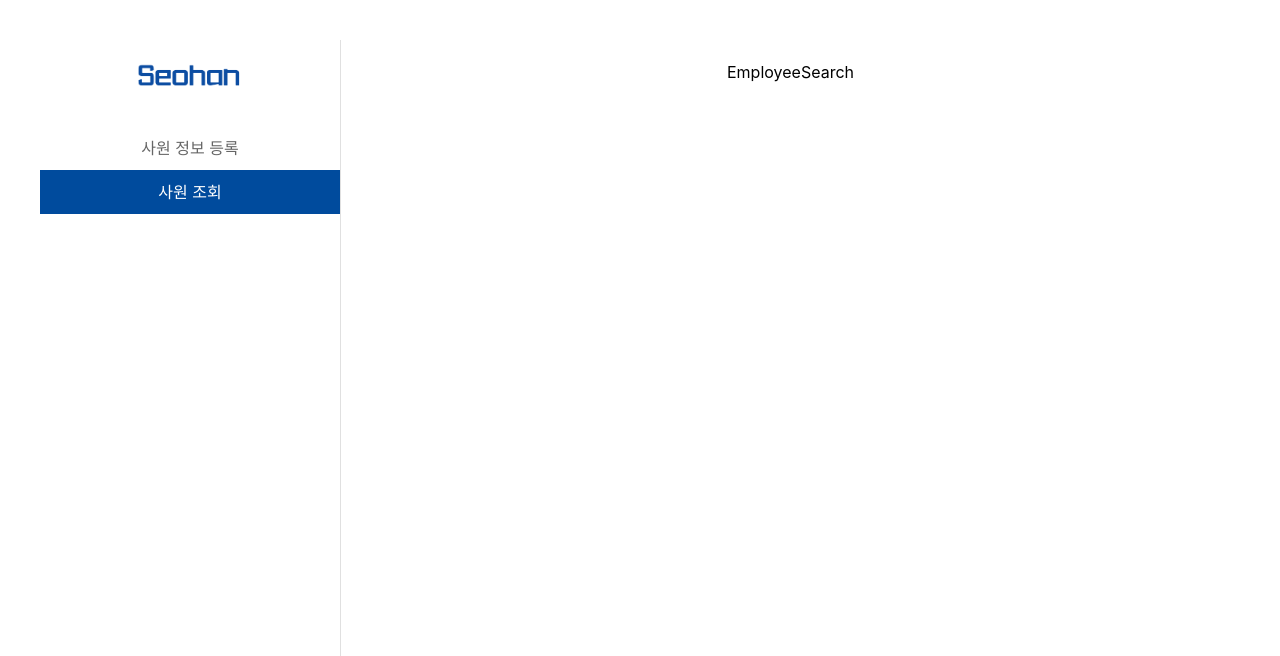
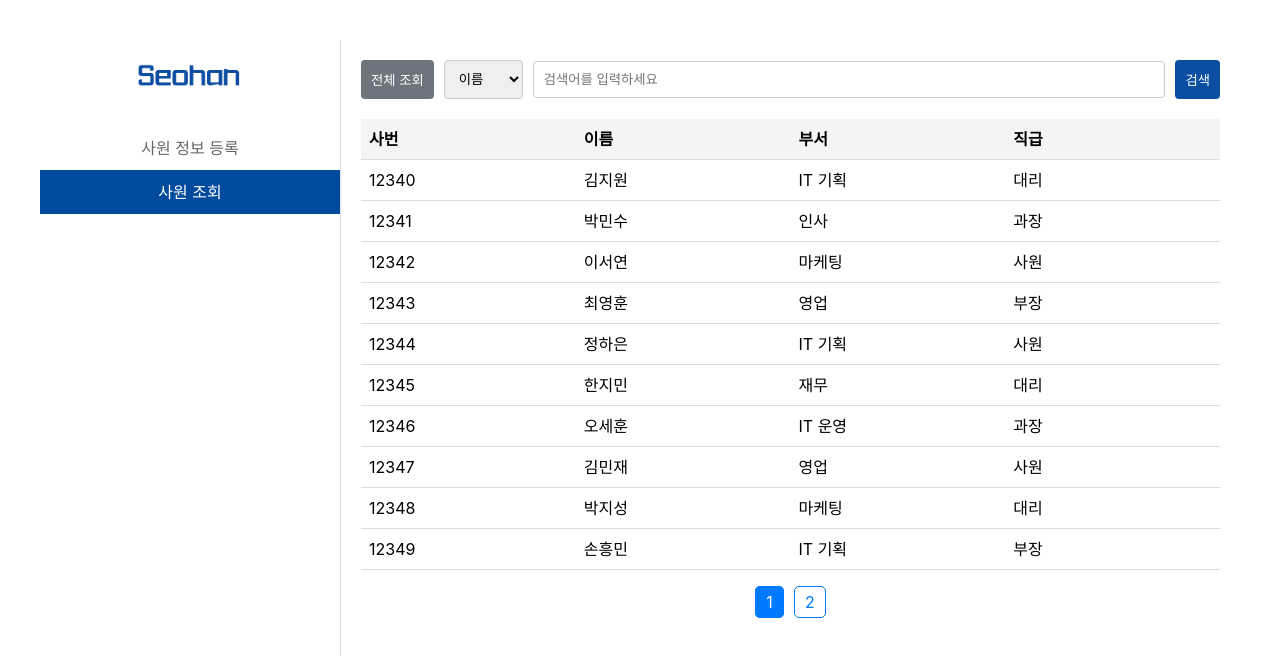
Before and after one commit to IT-1team/FE, a React (Vite) app: page /dashboard/search in a window 1280 px wide. Shown: the top 656 px of the page. Built offline with nearby package versions, Linux system fonts and the light colour scheme.

Commit message:
add search page

```diff
--- a/package.json
+++ b/package.json
@@ -14,7 +14,8 @@
     "react-daum-postcode": "^3.2.0",
     "react-dom": "^19.0.0",
     "react-router-dom": "^7.1.5",
-    "sass": "^1.84.0"
+    "sass": "^1.84.0",
+    "sass-embedded": "^1.83.4"
   },
   "devDependencies": {
     "@eslint/js": "^9.19.0",
--- a/src/components/common/Button.jsx
+++ b/src/components/common/Button.jsx
@@ -1,5 +1,5 @@
 import React from 'react';
-import '../styles/Button.scss';
+import '../../styles/Button.scss';
 
 const Button = ({ btnOn, buttonSize, buttonColor, children, action }) => {
   return (
--- /dev/null
+++ b/src/components/common/Pagination.jsx
@@ -0,0 +1,29 @@
+import React from 'react';
+import '../../styles/Pagination.scss';
+
+const Pagination = ({ postsPerPage, totalPosts, paginate, currentPage }) => {
+  const pageNumbers = [];
+
+  for (let i = 1; i <= Math.ceil(totalPosts / postsPerPage); i++) {
+    pageNumbers.push(i);
+  }
+
+  return (
+    <nav>
+      <ul className="pagination">
+        {pageNumbers.map(number => (
+          <li
+            key={number}
+            className={`page-item ${currentPage === number ? 'active' : ''}`}
+          >
+            <a onClick={() => paginate(number)} href="!#" className="page-link">
+              {number}
+            </a>
+          </li>
+        ))}
+      </ul>
+    </nav>
+  );
+};
+
+export default Pagination;
--- /dev/null
+++ b/src/components/features/EmployeeTable.jsx
@@ -0,0 +1,35 @@
+import React from 'react';
+import "../../styles/EmployeeTable.scss"
+
+export function EmployeeTable({ data }) {
+  return (
+    <div className="employee-table">
+      <table>
+        <thead>
+          <tr>
+            <th>사번</th>
+            <th>이름</th>
+            <th>부서</th>
+            <th>직급</th>
+          </tr>
+        </thead>
+        <tbody>
+          {data.length > 0 ? (
+            data.map(employee => (
+              <tr key={employee.empNum}>
+                <td>{employee.empNum}</td>
+                <td>{employee.name}</td>
+                <td>{employee.department}</td>
+                <td>{employee.rank}</td>
+              </tr>
+            ))
+          ) : (
+            <tr>
+              <td colSpan="4">데이터 없음</td>
+            </tr>
+          )}
+        </tbody>
+      </table>
+    </div>
+  );
+}
--- /dev/null
+++ b/src/components/features/SearchBar.jsx
@@ -0,0 +1,38 @@
+import React from 'react';
+import "../../styles/SearchBar.scss"
+
+export function SearchBar({
+  searchType,
+  setSearchType,
+  searchValue,
+  setSearchValue,
+  onFetchAll,
+  onSearch,
+}) {
+  return (
+    <div className="search-bar">
+      <button className="fetch-all-btn" onClick={onFetchAll}>
+        전체 조회
+      </button>
+      <select
+        value={searchType}
+        onChange={e => setSearchType(e.target.value)}
+        className="search-select"
+      >
+        <option value="name">이름</option>
+        <option value="empNum">사번</option>
+        <option value="department">부서명</option>
+      </select>
+      <input
+        type="text"
+        value={searchValue}
+        onChange={e => setSearchValue(e.target.value)}
+        placeholder="검색어를 입력하세요"
+        className="search-input"
+      />
+      <button className="search-btn" onClick={onSearch}>
+        검색
+      </button>
+    </div>
+  );
+}
--- a/src/pages/EmployeeSearch.jsx
+++ b/src/pages/EmployeeSearch.jsx
@@ -1,7 +1,85 @@
-import React from 'react';
+import React, { useState, useEffect } from 'react';
+import { SearchBar } from '../components/features/SearchBar';
+import { EmployeeTable } from '../components/features/EmployeeTable';
+import Pagination from '../components/common/Pagination';
+import '../styles/EmployeeSearch.scss';
+
+//dummy 데이터
+const dummyData = [
+  { empNum: '12340', name: '김지원', department: 'IT 기획', rank: '대리' },
+  { empNum: '12341', name: '박민수', department: '인사', rank: '과장' },
+  { empNum: '12342', name: '이서연', department: '마케팅', rank: '사원' },
+  { empNum: '12343', name: '최영훈', department: '영업', rank: '부장' },
+  { empNum: '12344', name: '정하은', department: 'IT 기획', rank: '사원' },
+  { empNum: '12345', name: '한지민', department: '재무', rank: '대리' },
+  { empNum: '12346', name: '오세훈', department: 'IT 운영', rank: '과장' },
+  { empNum: '12347', name: '김민재', department: '영업', rank: '사원' },
+  { empNum: '12348', name: '박지성', department: '마케팅', rank: '대리' },
+  { empNum: '12349', name: '손흥민', department: 'IT 기획', rank: '부장' },
+  { empNum: '123410', name: '이강인', department: '인사', rank: '사원' },
+  { empNum: '123411', name: '황희찬', department: '재무', rank: '과장' },
+  { empNum: '123412', name: '조규성', department: 'IT 운영', rank: '대리' },
+  { empNum: '123413', name: '김연아', department: '영업', rank: '사원' },
+  { empNum: '123414', name: '유재석', department: '마케팅', rank: '부장' },
+];
+
+//검색 옵션
+const searchOptions = [
+  { value: 'name', label: '이름' },
+  { value: 'empNum', label: '사번' },
+  { value: 'department', label: '부서명' },
+];
 
 const EmployeeSearch = () => {
-  return <div>EmployeeSearch</div>;
+  const [searchType, setSearchType] = useState('name');
+  const [searchValue, setSearchValue] = useState('');
+  const [filteredData, setFilteredData] = useState([]);
+  const [currentPage, setCurrentPage] = useState(1);
+  const [postsPerPage] = useState(10);
+  // 전체 조회 핸들러
+  const handleFetchAll = () => {
+    setFilteredData(dummyData);
+  };
+
+  // 검색 핸들러
+  const handleSearch = () => {
+    const result = dummyData.filter(item =>
+      item[searchType].includes(searchValue)
+    );
+    setFilteredData(result);
+  };
+
+  // 현재 페이지의 데이터 계산
+  const indexOfLastPost = currentPage * postsPerPage;
+  const indexOfFirstPost = indexOfLastPost - postsPerPage;
+  const currentPosts = filteredData.slice(indexOfFirstPost, indexOfLastPost);
+
+  // 페이지 변경 핸들러
+  const paginate = pageNumber => setCurrentPage(pageNumber);
+
+  useEffect(() => {
+    setFilteredData(dummyData);
+  }, []);
+
+  return (
+    <div>
+      <SearchBar
+        searchType={searchType}
+        setSearchType={setSearchType}
+        searchValue={searchValue}
+        setSearchValue={setSearchValue}
+        onFetchAll={handleFetchAll}
+        onSearch={handleSearch}
+      />
+      <EmployeeTable data={currentPosts} />
+      <Pagination
+        postsPerPage={postsPerPage}
+        totalPosts={filteredData.length}
+        paginate={paginate}
+        currentPage={currentPage}
+      />
+    </div>
+  );
 };
 
 export default EmployeeSearch;
--- /dev/null
+++ b/src/styles/EmployeeSearch.scss
@@ -0,0 +1,17 @@
+.employee-search {
+  width: calc(100% - 40px);
+  max-width: 800px;
+  margin: auto;
+
+  .pagination {
+    text-align: center;
+    margin-top: 20px;
+    font-size: 16px;
+    color: #333;
+    cursor: pointer;
+
+    &:hover {
+      text-decoration: underline;
+    }
+  }
+}
--- /dev/null
+++ b/src/styles/EmployeeTable.scss
@@ -0,0 +1,24 @@
+.employee-table {
+  width: 100%;
+  border-collapse: collapse;
+  table {
+    width: 100%; /* 테이블이 부모 컨테이너의 너비를 모두 차지 */
+    border-collapse: collapse; /* 테두리 간격 제거 */
+    table-layout: fixed; /* 열 너비를 균등하게 분배 */
+  }
+  th,
+  td {
+    border-bottom: 1px solid #ddd;
+    text-align: left;
+    padding: 8px;
+  }
+
+  th {
+    background-color: #f4f4f4;
+    font-weight: bold;
+  }
+
+  tr:hover {
+    background-color: #f9f9f9;
+  }
+}
--- /dev/null
+++ b/src/styles/Pagination.scss
@@ -0,0 +1,29 @@
+.pagination {
+  display: flex;
+  justify-content: center;
+  list-style: none;
+  padding: 0;
+  margin-top: 20px;
+
+  .page-item {
+    margin: 0 5px;
+
+    .page-link {
+      color: #007bff;
+      padding: 5px 10px;
+      text-decoration: none;
+      border: 1px solid #007bff;
+      border-radius: 5px;
+
+      &:hover {
+        background-color: #007bff;
+        color: white;
+      }
+    }
+
+    &.active .page-link {
+      background-color: #007bff;
+      color: white;
+    }
+  }
+}
--- /dev/null
+++ b/src/styles/SearchBar.scss
@@ -0,0 +1,48 @@
+.search-bar {
+  display: flex;
+  align-items: center;
+  margin-bottom: 20px;
+
+  button {
+    padding: 10px;
+    border-radius: 4px;
+    border: none;
+    cursor: pointer;
+
+    &.fetch-all-btn {
+      background-color: #6c757d;
+      color: white;
+      margin-right: 10px;
+
+      &:hover {
+        background-color: #545b62;
+      }
+    }
+
+    &.search-btn {
+      background-color: #0a4ea2;
+      color: white;
+
+      &:hover {
+        background-color: #083d82;
+      }
+    }
+  }
+
+  select,
+  input {
+    padding: 10px;
+    margin-right: 10px;
+    border-radius: 4px;
+    border: 1px solid #ccc;
+
+    &:focus {
+      outline-color: #0a4ea2;
+    }
+  }
+
+  input {
+    flex-grow: 1;
+    min-width: 200px;
+  }
+}
```
Also changed, not shown: 1 other file (tests, documents, lock files or other folders).
